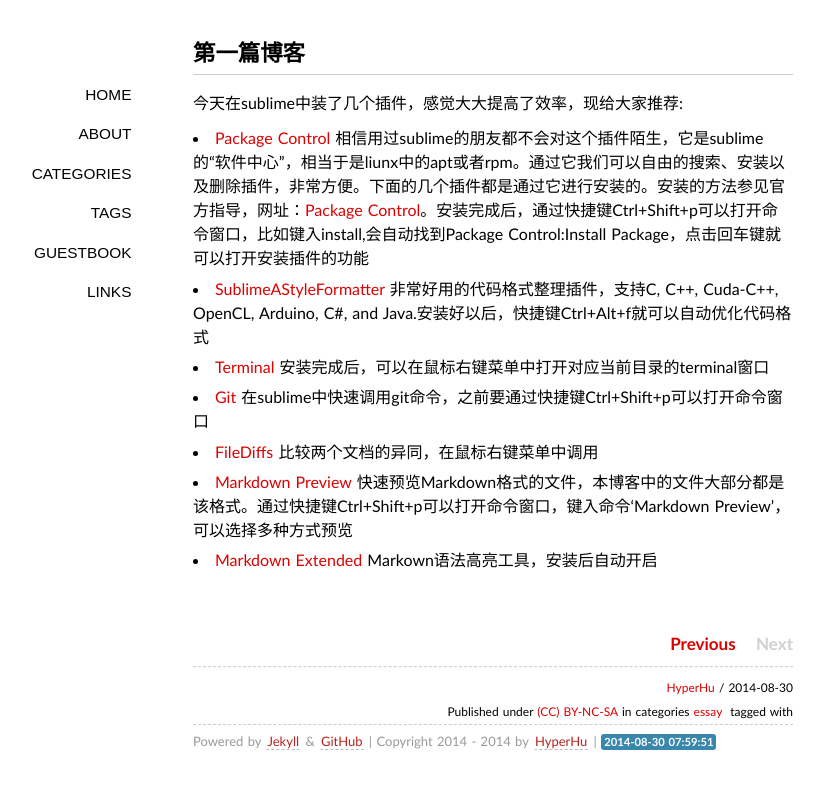
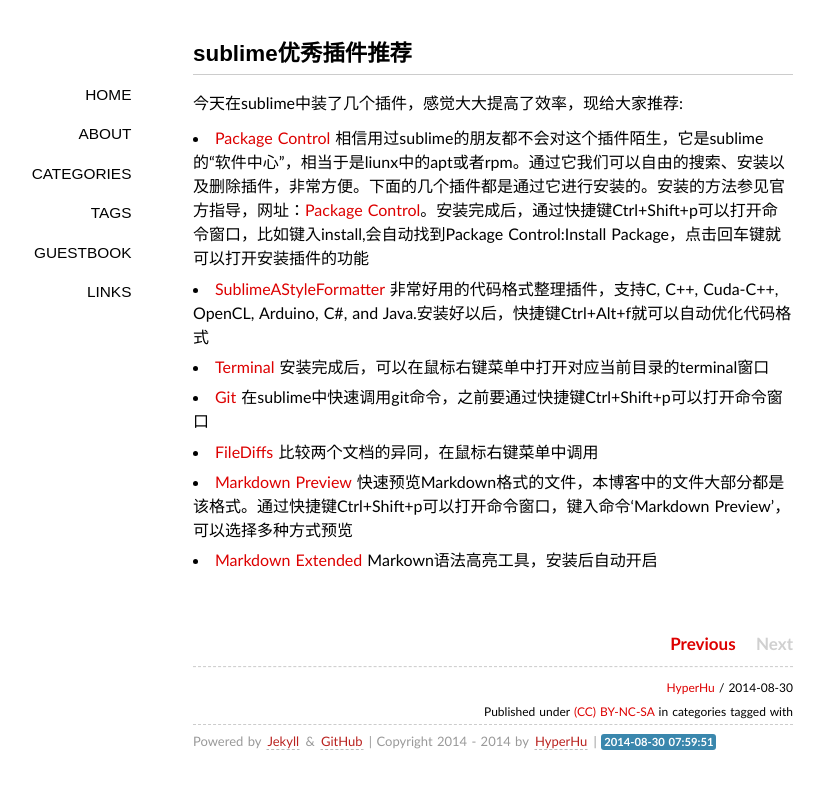
Before and after one commit to jiangxihj/jiangxihj.github.io, a Jekyll site: the page built from _posts/2014-08-30-sublime插件.md, in a window 1280 px wide. Shown: the top 789 px of the page, without its empty margins (147-971 px from the left). Built offline with Jekyll 4.4.1, drawn with Linux system fonts in a browser that asks for light colours; some web fonts are replaced; Markdown is read by kramdown in place of the engine named in the settings; comment, search, counter and statistics services are not loaded.

Commit message:
just a test

```diff
--- a/_posts/2014-08-30-sublime插件.md
+++ b/_posts/2014-08-30-sublime插件.md
@@ -1,8 +1,8 @@
 ---
 layout: post
-title: "第一篇博客"
-description: "第一篇博客"
-category: essay
+title: "sublime优秀插件推荐"
+description: "sublime优秀插件推荐"
+category:
 tags: []
 ---
 
```
